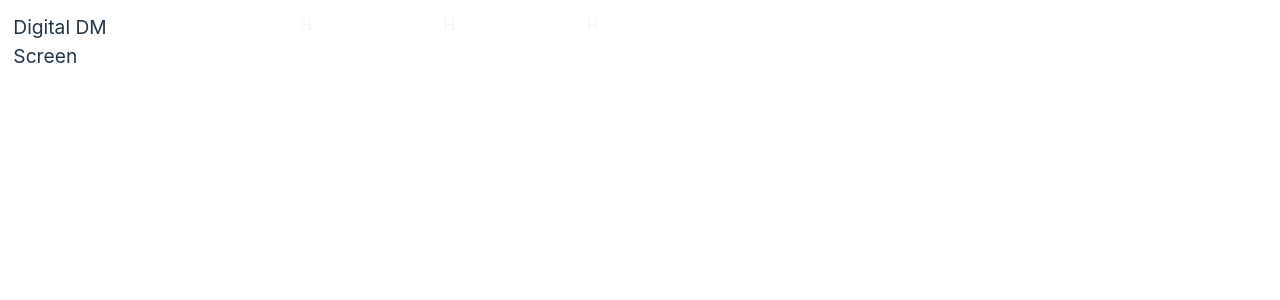
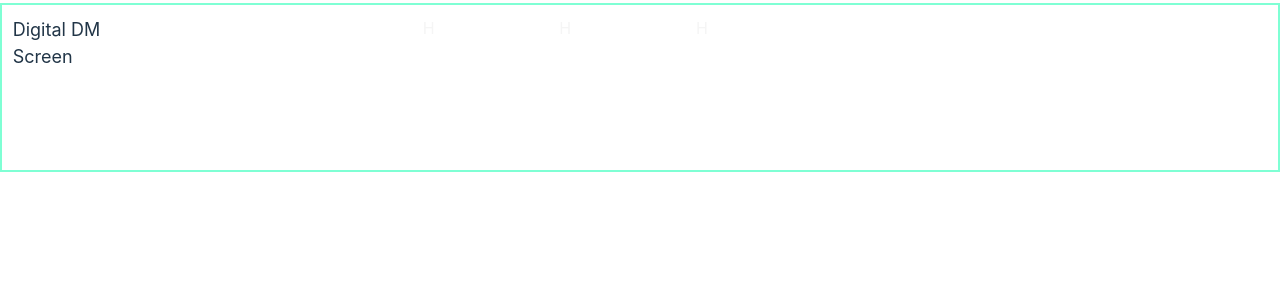
Before and after one commit to JohnnyG1234/DMScreenReact, a React (Vite) app in the folder DMScreenReactProject/: page / in a window 1280 px wide. Shown: the top 300 px of the page. Built offline with nearby package versions, Linux system fonts and the light colour scheme.

Commit message:
trying to fix formating and adding a link componenet

```diff
--- a/DMScreenReactProject/src/App.css
+++ b/DMScreenReactProject/src/App.css
@@ -15,10 +15,12 @@
 }
 
 .PageHeader {
-    grid-row: 1 ;
-    grid-column: 1;
+    grid-row-start: 1 ;
+    grid-row-end: 1;
+    grid-column-start: 1;
+    grid-column-end: 1;
     margin: 10%;
-    font-size: larger;
+    font-size: large;
   }
 
 
@@ -31,17 +33,27 @@
 .navBarOne
 {
     grid-row: 1 ;
-    grid-column: 3;
+    grid-column: 4;
 }
 
 .navBarTwo
 {
     grid-row: 1 ;
-    grid-column: 4;
+    grid-column: 5;
 }
 
 .navBarThree
 {
     grid-row: 1 ;
-    grid-column: 5;
+    grid-column: 6;
 }
+
+.navBarBorderBox
+{
+    box-sizing: border-box;
+    border: 2px solid aquamarine;
+    grid-row-start: 1;
+    grid-row-end: 3;
+    grid-column-start: 1;
+    grid-column-end: 16;
+}
--- a/DMScreenReactProject/src/App.tsx
+++ b/DMScreenReactProject/src/App.tsx
@@ -4,7 +4,7 @@ import './App.css';
 function App() {
   return (
     <div className="GridWrap">
-      <PageHeaderBox/>
+        <PageHeaderBox/>
     </div>
   );
 }
--- a/DMScreenReactProject/src/PageHeaderBox.tsx
+++ b/DMScreenReactProject/src/PageHeaderBox.tsx
@@ -9,6 +9,7 @@ function PageHeaderBox(){
             <PageHeaderText classString='navBarOne PageHeaderText' textContent='H'></PageHeaderText>
             <PageHeaderText classString='navBarTwo PageHeaderText' textContent='H'></PageHeaderText>
             <PageHeaderText classString='navBarThree PageHeaderText' textContent='H'></PageHeaderText>
+            <div className='navBarBorderBox'></div>
         </>
     );
 }
```
Also changed, not shown: DMScreenReactProject/src/Link.tsx (added, +14 -0 lines).
